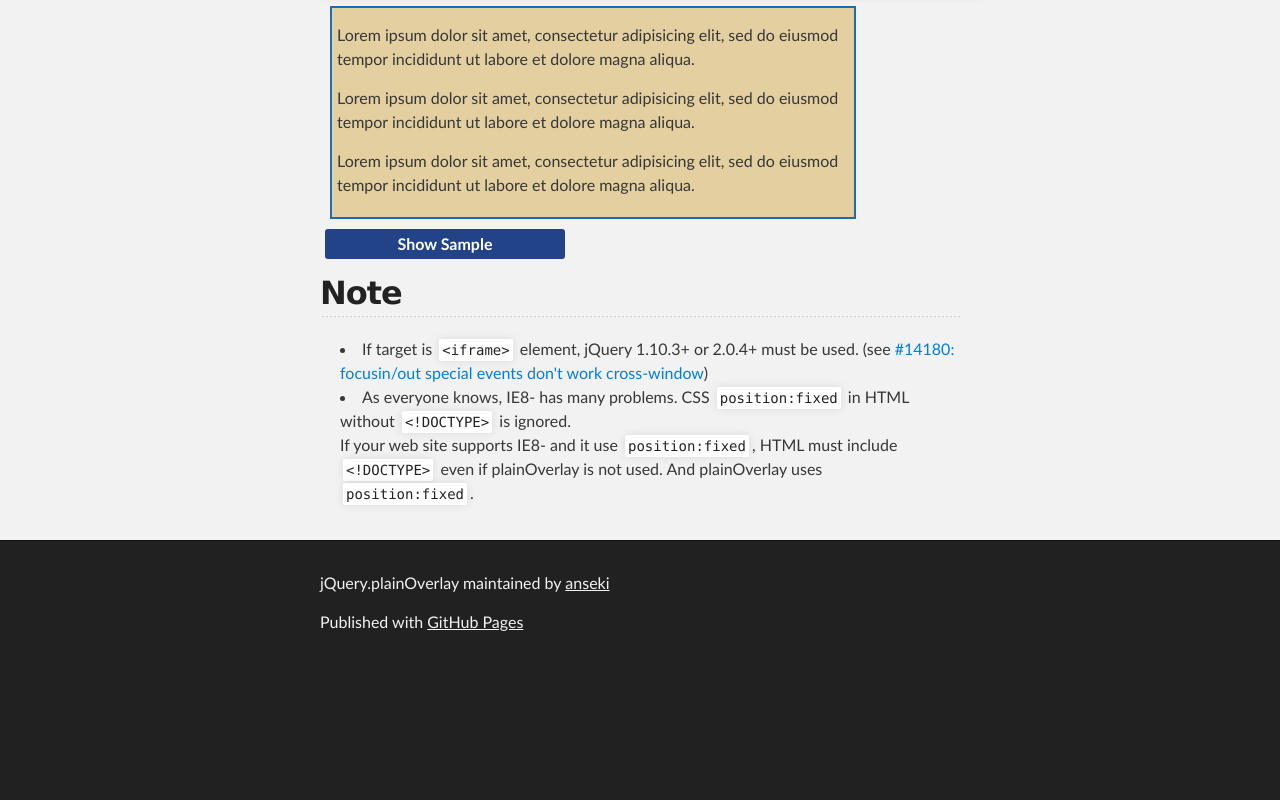
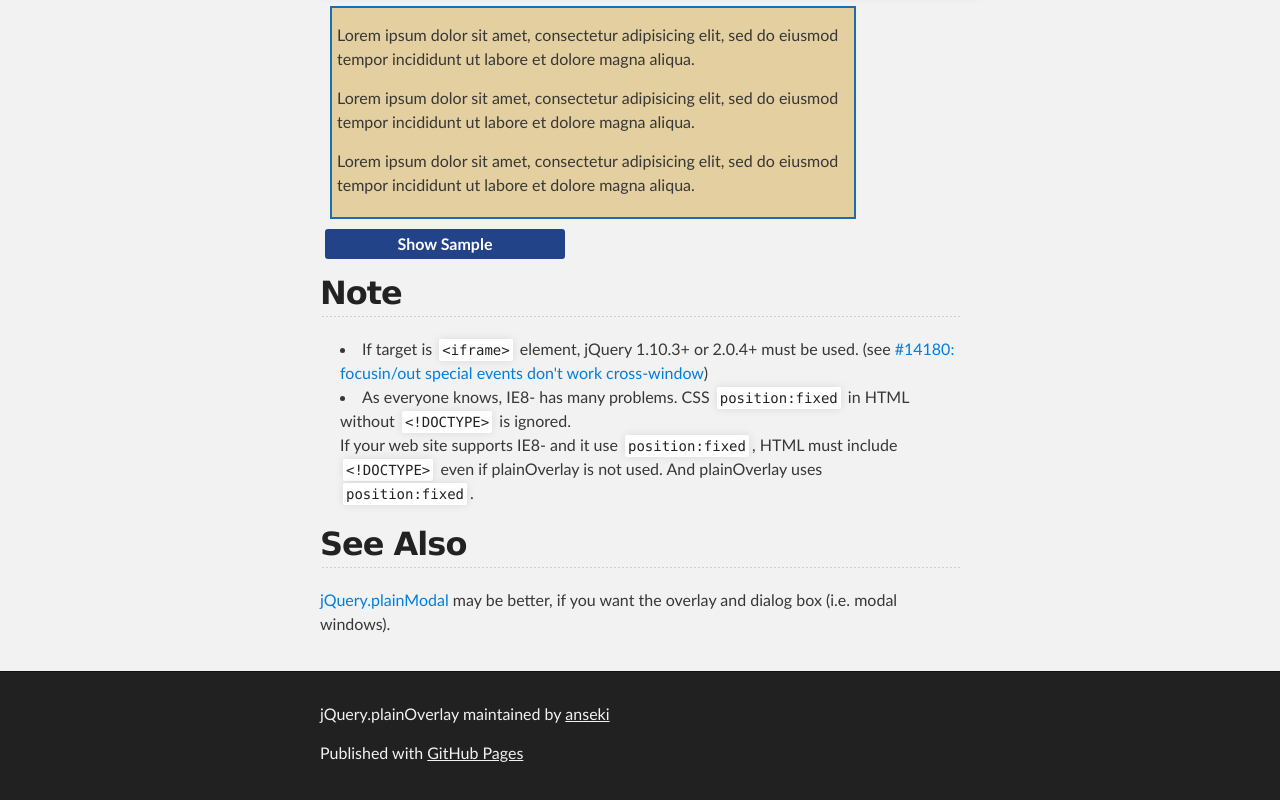
Before and after one commit to anseki/jquery-plainoverlay, a plain HTML site: page index.html in a window 1280 px wide. Shown: the part 3972-4772 px from the top of the page. Before the commit the page ends 4641 px from the top, so only its background shows below. Drawn offline with nearby package versions, Linux system fonts and the light colour scheme.

Commit message:
Add 'See Also'

```diff
--- a/index.html
+++ b/index.html
@@ -298,6 +298,11 @@ $('#sample-button5').click(function() {
 If your web site supports IE8- and it use <code>position:fixed</code>, HTML must include <code>&lt;!DOCTYPE&gt;</code> even if plainOverlay is not used. And plainOverlay uses <code>position:fixed</code>.</li>
 </ul>
 
+<h2>
+<a name="see-also" class="anchor" href="#see-also"><span class="octicon octicon-link"></span></a>See Also</h2>
+
+<p><a href="http://anseki.github.io/jquery-plainmodal">jQuery.plainModal</a> may be better, if you want the overlay and dialog box (i.e. modal windows).</p>
+
       </section>
     </div>
 
```
